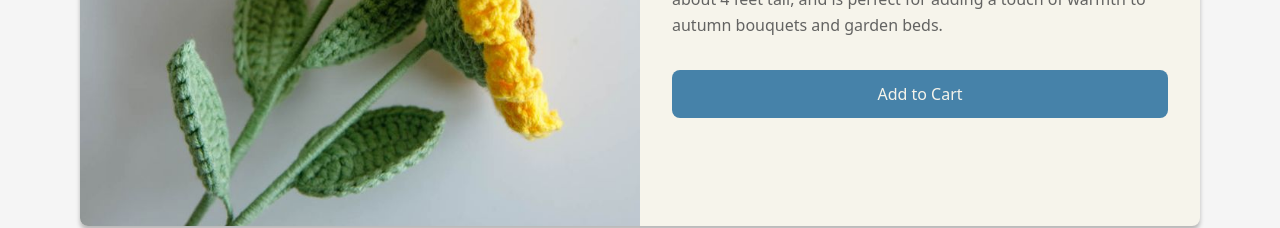
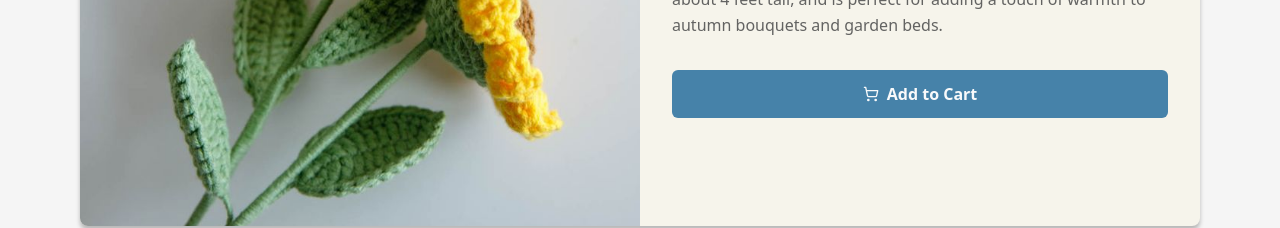
Before and after one commit to adnalow/crochet-v1, a Next.js app: page /creations/autumn-glow-sunflower in a window 1280 px wide. Shown: the part 526-754 px from the top of the page. Built offline with nearby package versions, Linux system fonts and the light colour scheme.

Commit message:
add to cart func task 2 done

```diff
--- a/app/cart/page.tsx
+++ b/app/cart/page.tsx
@@ -5,10 +5,25 @@ import { Button } from "@/components/ui/button";
 import { ShoppingCart, Trash2, FileText } from "lucide-react";
 import Link from "next/link";
 import Image from "next/image";
+import { useCart } from "@/context/CartContext";
 
 export default function CartPage() {
-  // This will be replaced with actual cart data later
-  const cartIsEmpty = true;
+  const { items, subtotal, tax, total, removeFromCart, updateQuantity } =
+    useCart();
+  const cartIsEmpty = items.length === 0;
+
+  const handleQuantityChange = (itemId: string, quantity: number) => {
+    updateQuantity(itemId, quantity);
+  };
+
+  const handleRemoveItem = (itemId: string) => {
+    removeFromCart(itemId);
+  };
+
+  const handleGetReceipt = () => {
+    // This will be implemented in Task 3
+    console.log("Generate receipt");
+  };
 
   return (
     <div className="container mx-auto px-4 py-8 max-w-6xl">
@@ -30,33 +45,48 @@ export default function CartPage() {
         <div className="grid md:grid-cols-3 gap-8">
           {/* Cart Items List */}
           <div className="md:col-span-2 space-y-4">
-            {/* Cart items will be mapped here */}
-            <div className="bg-white rounded-lg shadow p-4 flex items-center gap-4">
+            {items.map((item) => (
+              <div
+                key={item.id}
+                className="bg-white rounded-lg shadow p-4 flex items-center gap-4"
+              >
                 <div className="relative w-24 h-24">
                   <Image
-                  src="/placeholder.jpg"
-                  alt="Product"
+                    src={item.image}
+                    alt={item.name}
                     fill
                     className="object-cover rounded-md"
                   />
                 </div>
                 <div className="flex-grow">
-                <h3 className="font-semibold text-lg">Product Name</h3>
-                <p className="text-gray-600">$XX.XX</p>
+                  <h3 className="font-semibold text-lg">{item.name}</h3>
+                  <p className="text-gray-600">${item.price.toFixed(2)}</p>
                   <div className="flex items-center gap-2 mt-2">
-                  <select className="border rounded px-2 py-1">
+                    <select
+                      className="border rounded px-2 py-1"
+                      value={item.quantity}
+                      onChange={(e) =>
+                        handleQuantityChange(item.id, Number(e.target.value))
+                      }
+                    >
                       {[1, 2, 3, 4, 5].map((num) => (
                         <option key={num} value={num}>
                           {num}
                         </option>
                       ))}
                     </select>
-                  <Button variant="ghost" size="icon" className="text-red-500">
+                    <Button
+                      variant="ghost"
+                      size="icon"
+                      className="text-red-500"
+                      onClick={() => handleRemoveItem(item.id)}
+                    >
                       <Trash2 className="h-5 w-5" />
                     </Button>
                   </div>
                 </div>
               </div>
+            ))}
           </div>
 
           {/* Order Summary */}
@@ -65,16 +95,16 @@ export default function CartPage() {
             <div className="space-y-2 mb-4">
               <div className="flex justify-between">
                 <span>Subtotal</span>
-                <span>$XX.XX</span>
+                <span>${subtotal.toFixed(2)}</span>
               </div>
               <div className="flex justify-between">
                 <span>Tax</span>
-                <span>$XX.XX</span>
+                <span>${tax.toFixed(2)}</span>
               </div>
               <div className="border-t pt-2 mt-2">
                 <div className="flex justify-between font-semibold">
                   <span>Total</span>
-                  <span>$XX.XX</span>
+                  <span>${total.toFixed(2)}</span>
                 </div>
               </div>
             </div>
@@ -84,6 +114,7 @@ export default function CartPage() {
             <Button
               variant="outline"
               className="w-full flex items-center justify-center gap-2"
+              onClick={handleGetReceipt}
             >
               <FileText className="h-5 w-5" />
               Get Your Receipt
--- a/app/creations/[id]/page.tsx
+++ b/app/creations/[id]/page.tsx
@@ -3,10 +3,16 @@
 import { useParams, useRouter } from "next/navigation"; // For Next.js 13+ App Router
 import { flowers } from "@/data/flowers";
 import Image from "next/image";
+import { useCart } from "@/context/CartContext";
+import { Button } from "@/components/ui/button";
+import { useState } from "react";
+import { ShoppingCart } from "lucide-react";
 
 export default function CreationDetailPage() {
   const params = useParams();
   const router = useRouter();
+  const { addToCart } = useCart();
+  const [isAdding, setIsAdding] = useState(false);
   const { id } = params as { id: string }; // Ensure `id` exists
 
   if (!id) {
@@ -28,6 +34,21 @@ export default function CreationDetailPage() {
       </div>
     );
   }
+
+  const handleAddToCart = () => {
+    setIsAdding(true);
+    addToCart({
+      id: flower.name.toLowerCase().replace(/\s+/g, "-"),
+      name: flower.name,
+      price: flower.price,
+      image: flower.image,
+    });
+
+    // Reset button state after 1 second
+    setTimeout(() => {
+      setIsAdding(false);
+    }, 1000);
+  };
 
   return (
     <div className="container mx-auto px-4 py-8 max-w-6xl">
@@ -92,9 +113,20 @@ export default function CreationDetailPage() {
                 {flower.description}
               </p>
             </div>
-            <button className="mt-8 w-full bg-primaryColor text-whitishColor py-3 px-6 rounded-lg hover:bg-secondaryColor transition-colors duration-200">
-              Add to Cart
-            </button>
+            <Button
+              className={`mt-8 w-full py-6 text-base font-semibold transition-all duration-200 ${
+                isAdding
+                  ? "bg-green-600 hover:bg-green-700"
+                  : "bg-primaryColor hover:bg-primaryColor/90"
+              }`}
+              onClick={handleAddToCart}
+              disabled={isAdding}
+            >
+              <span className="flex items-center justify-center gap-2">
+                <ShoppingCart className="h-5 w-5" />
+                {isAdding ? "Added to Cart!" : "Add to Cart"}
+              </span>
+            </Button>
           </div>
         </div>
       </div>
--- a/app/layout.tsx
+++ b/app/layout.tsx
@@ -1,45 +1,36 @@
 import type { Metadata } from "next";
-import { Inter, Roboto, Montserrat } from "next/font/google";
+import { Inter, Montserrat } from "next/font/google";
 import "./globals.css";
 import Header from "@/components/header";
 import Footer from "@/components/Footer";
+import { CartProvider } from "@/context/CartContext";
 
-const getInter = Inter({
-  variable: "--font-inter",
+const inter = Inter({ subsets: ["latin"], variable: "--font-inter" });
+const montserrat = Montserrat({
   subsets: ["latin"],
-});
-
-const getRoboto = Roboto({
-  weight: "400",
-  variable: "--font-roboto",
-  subsets: ["latin"],
-});
-
-const getMontserrat = Montserrat({
   variable: "--font-montserrat",
-  subsets: ["latin"],
 });
 
 export const metadata: Metadata = {
-  title: "Create Next App",
-  description: "Generated by create next app",
+  title: "JustCraft",
+  description: "Handcrafted floral arrangements",
 };
 
 export default function RootLayout({
   children,
-}: Readonly<{
+}: {
   children: React.ReactNode;
-}>) {
+}) {
   return (
     <html lang="en">
       <body
-        className={`${getMontserrat.variable} ${getRoboto.variable} ${getInter.variable}`}
+        className={`${inter.variable} ${montserrat.variable} min-h-screen flex flex-col`}
       >
-        <div className="flex flex-col min-h-screen w-full">
+        <CartProvider>
           <Header />
-          <main className="flex-1 w-full">{children}</main>
+          <main className="flex-grow">{children}</main>
           <Footer />
-        </div>
+        </CartProvider>
       </body>
     </html>
   );
--- a/components/CartIcon.tsx
+++ b/components/CartIcon.tsx
@@ -1,20 +1,25 @@
+"use client";
+
 import React from "react";
 import { ShoppingCart } from "lucide-react";
 import { Button } from "./ui/button";
 import Link from "next/link";
+import { useCart } from "@/context/CartContext";
 
-export default function CartIcon({ itemCount = 0 }) {
+export default function CartIcon() {
+  const { totalItems } = useCart();
+
   return (
     <Link href="/cart">
       <Button
         variant="ghost"
         className="relative p-2 hover:bg-gray-100 rounded-full"
-        aria-label={`Shopping cart with ${itemCount} items`}
+        aria-label={`Shopping cart with ${totalItems} items`}
       >
         <ShoppingCart className="h-6 w-6 text-primaryColor" />
-        {itemCount > 0 && (
+        {totalItems > 0 && (
           <span className="absolute -top-1 -right-1 bg-primaryColor text-white text-xs font-bold rounded-full h-5 w-5 flex items-center justify-center">
-            {itemCount > 99 ? "99+" : itemCount}
+            {totalItems > 99 ? "99+" : totalItems}
           </span>
         )}
       </Button>
--- /dev/null
+++ b/context/CartContext.tsx
@@ -0,0 +1,133 @@
+"use client";
+
+import React, { createContext, useContext, useEffect, useState } from "react";
+import { CartItem, CartState } from "@/types/cart";
+
+interface CartContextType extends CartState {
+  addToCart: (item: Omit<CartItem, "quantity">) => void;
+  removeFromCart: (itemId: string) => void;
+  updateQuantity: (itemId: string, quantity: number) => void;
+  clearCart: () => void;
+}
+
+const TAX_RATE = 0.1; // 10% tax rate
+
+const initialCartState: CartState = {
+  items: [],
+  totalItems: 0,
+  subtotal: 0,
+  tax: 0,
+  total: 0,
+};
+
+const CartContext = createContext<CartContextType | undefined>(undefined);
+
+export function CartProvider({ children }: { children: React.ReactNode }) {
+  const [cart, setCart] = useState<CartState>(initialCartState);
+
+  // Load cart from localStorage on mount
+  useEffect(() => {
+    const savedCart = localStorage.getItem("cart");
+    if (savedCart) {
+      setCart(JSON.parse(savedCart));
+    }
+  }, []);
+
+  // Save cart to localStorage whenever it changes
+  useEffect(() => {
+    localStorage.setItem("cart", JSON.stringify(cart));
+  }, [cart]);
+
+  // Calculate totals
+  const calculateTotals = (items: CartItem[]) => {
+    const subtotal = items.reduce(
+      (sum, item) => sum + item.price * item.quantity,
+      0
+    );
+    const tax = subtotal * TAX_RATE;
+    const total = subtotal + tax;
+    const totalItems = items.reduce((sum, item) => sum + item.quantity, 0);
+
+    return { subtotal, tax, total, totalItems };
+  };
+
+  // Add item to cart
+  const addToCart = (newItem: Omit<CartItem, "quantity">) => {
+    setCart((prevCart) => {
+      const existingItemIndex = prevCart.items.findIndex(
+        (item) => item.id === newItem.id
+      );
+      let updatedItems: CartItem[];
+
+      if (existingItemIndex >= 0) {
+        // Update quantity if item exists
+        updatedItems = prevCart.items.map((item, index) =>
+          index === existingItemIndex
+            ? { ...item, quantity: item.quantity + 1 }
+            : item
+        );
+      } else {
+        // Add new item with quantity 1
+        updatedItems = [...prevCart.items, { ...newItem, quantity: 1 }];
+      }
+
+      return {
+        items: updatedItems,
+        ...calculateTotals(updatedItems),
+      };
+    });
+  };
+
+  // Remove item from cart
+  const removeFromCart = (itemId: string) => {
+    setCart((prevCart) => {
+      const updatedItems = prevCart.items.filter((item) => item.id !== itemId);
+      return {
+        items: updatedItems,
+        ...calculateTotals(updatedItems),
+      };
+    });
+  };
+
+  // Update item quantity
+  const updateQuantity = (itemId: string, quantity: number) => {
+    if (quantity < 1) return;
+
+    setCart((prevCart) => {
+      const updatedItems = prevCart.items.map((item) =>
+        item.id === itemId ? { ...item, quantity } : item
+      );
+      return {
+        items: updatedItems,
+        ...calculateTotals(updatedItems),
+      };
+    });
+  };
+
+  // Clear cart
+  const clearCart = () => {
+    setCart(initialCartState);
+  };
+
+  return (
+    <CartContext.Provider
+      value={{
+        ...cart,
+        addToCart,
+        removeFromCart,
+        updateQuantity,
+        clearCart,
+      }}
+    >
+      {children}
+    </CartContext.Provider>
+  );
+}
+
+export function useCart() {
+  const context = useContext(CartContext);
+  if (context === undefined) {
+    throw new Error("useCart must be used within a CartProvider");
+  }
+  return context;
+}
--- /dev/null
+++ b/types/cart.ts
@@ -0,0 +1,15 @@
+export interface CartItem {
+  id: string;
+  name: string;
+  price: number;
+  quantity: number;
+  image: string;
+}
+
+export interface CartState {
+  items: CartItem[];
+  totalItems: number;
+  subtotal: number;
+  tax: number;
+  total: number;
+}
```
Lines whose indentation alone changed are shown as unchanged.
